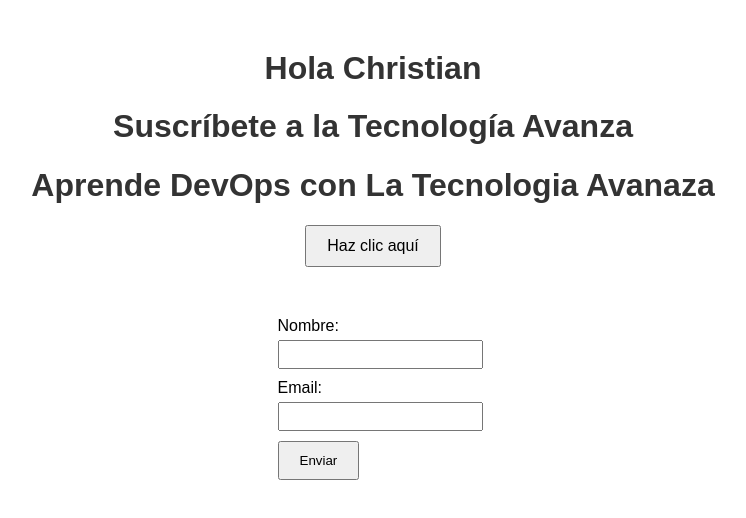
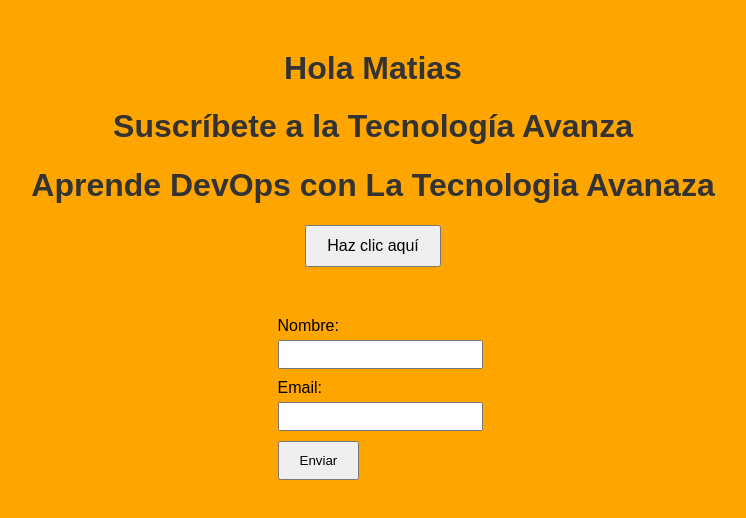
Before and after one commit to MatiasAlbites2004/GitFlowPractice-MyApp, a plain HTML site: page index.html in a window 1280 px wide. Shown: the whole page, without its empty margins (267-1013 px from the left). Drawn offline with Linux system fonts and the light colour scheme.

```diff
--- a/index.html
+++ b/index.html
@@ -7,7 +7,7 @@
     <link rel="stylesheet" href="styles.css">
 </head>
 <body>
-    <h1>Hola Christian</h1>
+    <h1>Hola Matias</h1>
     <h1>Suscríbete a la Tecnología Avanza</h1>
     <h1>Aprende DevOps con La Tecnologia Avanaza</h1>
     <button id="btnClick">Haz clic aquí</button>
--- a/script.js
+++ b/script.js
@@ -9,3 +9,5 @@ document.getElementById('contactForm').addEventListener('submit', function(event
     var email = document.getElementById('email').value;
     document.getElementById('formOutput').textContent = 'Nombre: ' + name + ', Email: ' + email;
 });
+
+console.log("Matias")
--- a/styles.css
+++ b/styles.css
@@ -2,6 +2,7 @@ body {
     font-family: Arial, sans-serif;
     text-align: center;
     margin-top: 50px;
+    background-color: orange;
 }
 
 h1 {
```
